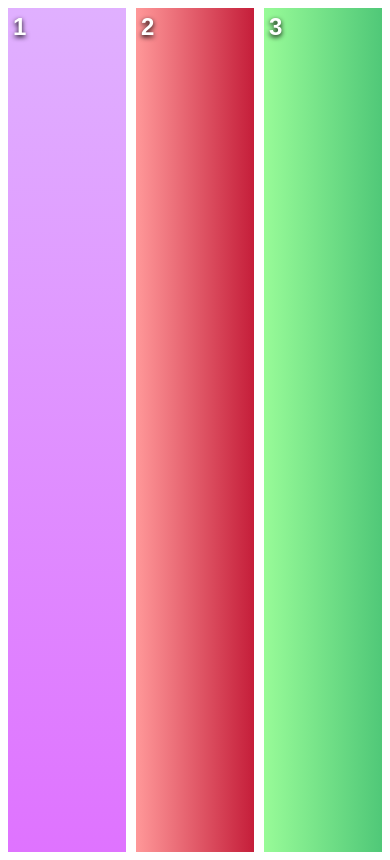
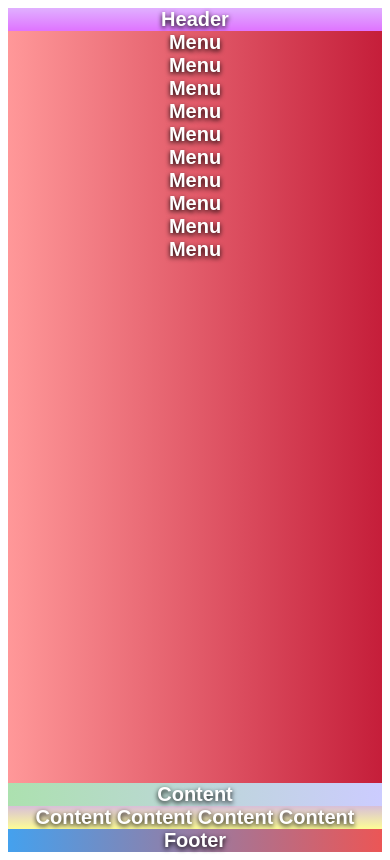
Before and after one commit to Judjin-debug/webdev_grid, a plain HTML site: page index.html in a window 390 px wide. Drawn offline with Linux system fonts and the light colour scheme.

Commit message:
docs: create responsive layout with grid

```diff
--- a/css/styles.css
+++ b/css/styles.css
@@ -6,23 +6,21 @@ html {
     box-sizing: inherit;
 }
 
-.grid-item {
-    font-size: 24px;
-    font-family: Arial;
+body {
+    font: 900 20px Arial;
     color: #fff;
     text-shadow: #000 0px 2px 5px;
-    font-weight: 700;
-    padding: 5px;
+    text-align: center;
 }
 
-.grid-item-1 {
+.element-1 {
     background: linear-gradient(
         #E0B0FF,
         #DF73FF
     );
 }
 
-.grid-item-2 {
+.element-2 {
     background: linear-gradient(
         90deg,
         #FF9899,
@@ -30,7 +28,7 @@ html {
     );
 }
 
-.grid-item-3 {
+.element-3 {
     background: linear-gradient(
         90deg,
         #98FB98,
@@ -38,7 +36,7 @@ html {
     );
 }
 
-.grid-item-4 {
+.element-4 {
     background: linear-gradient(
         90deg,
         #ACE1AF,
@@ -46,20 +44,86 @@ html {
     );
 }
 
-.grid-item-5 {
+.element-5 {
     background: linear-gradient(
         #D8BFD8,
         #FDFD96
+    );
+
+}
+
+.element-6 {
+    background: linear-gradient(
+        90deg,
+        #44a1ee,
+        #eb5656
+    );
+}
+
+.content {
+    background: linear-gradient(
+        #fa92bd,
+        #f5b2ce
     );
 }
 
 /* -------------------------------------------- */
 
-.grid {
+body {
     display: grid;
-    gap: 10px;
+    grid-template-rows: auto 1fr auto;
+    grid-template-columns: minmax(150px, 200px) 1fr minmax(150px, 200px);
+    grid-template-areas:
+        "header header header"
+        "nav main aside"
+        "footer footer footer";
     height: 100vh;
-    /* auto fill chooses the number of columns to display depending on their size */
-    /* auto fit stretches the element to reduce empty space */
-    grid-template-columns: repeat(auto-fit, minmax(100px, auto));
+
 }
+
+header {
+    grid-area: header;
+}
+
+nav {
+    grid-area: nav;
+}
+
+aside {
+    grid-area: aside;
+}
+
+main {
+    grid-area: main;
+}
+
+footer {
+    grid-area: footer;
+}
+
+@media only screen and (max-width: 767px) {
+    aside {
+        display: none;
+    }
+    body {
+        grid-template-columns: repeat(2, 1fr);
+        grid-template-areas:
+            "header header"
+            "nav main"
+            "footer footer";
+    }
+}
+
+@media only screen and (max-width: 510px) {
+    aside {
+        display: none;
+    }
+    body {
+        grid-template-columns: 1fr;
+        grid-template-areas:
+            "header"
+            "nav"
+            "main"
+            "footer";
+    }
+}
--- a/index.html
+++ b/index.html
@@ -8,17 +8,25 @@
         <link rel="stylesheet" href="css/styles.css">
     </head>
     <body>
-    <div class="grid">
-        <div class="grid-item grid-item-1">1</div>
-        <div class="grid-item grid-item-2">2</div>
-        <div class="grid-item grid-item-3">3</div>
-        <!-- <div class="grid-item grid-item-1">4</div>
-        <div class="grid-item grid-item-2">5</div>
-        <div class="grid-item grid-item-3">6</div>
-        <div class="grid-item grid-item-1">7</div>
-        <div class="grid-item grid-item-2">8</div>
-        <div class="grid-item grid-item-3">9</div>
-        <div class="grid-item grid-item-1">10</div> -->
+        <header class="container element-1">
+            Header
+        </header>
+        <nav class="element element-2">
+            Menu<br>Menu<br>Menu<br>Menu<br>Menu<br>Menu<br>Menu<br>Menu<br>Menu<br>Menu<br>
+        </nav>
+        <aside class="element element-3">
+            Aside
+        </aside>
+        <main class="content">
+            <div class="element element-4">
+                Content
             </div>
+            <div class="element element-5">
+                Content Content Content Content
+            </div>
+        </main>
+        <footer class="element element-6">
+            Footer
+        </footer>
     </body>
 </html>
```
Lines whose indentation alone changed are shown as unchanged.
